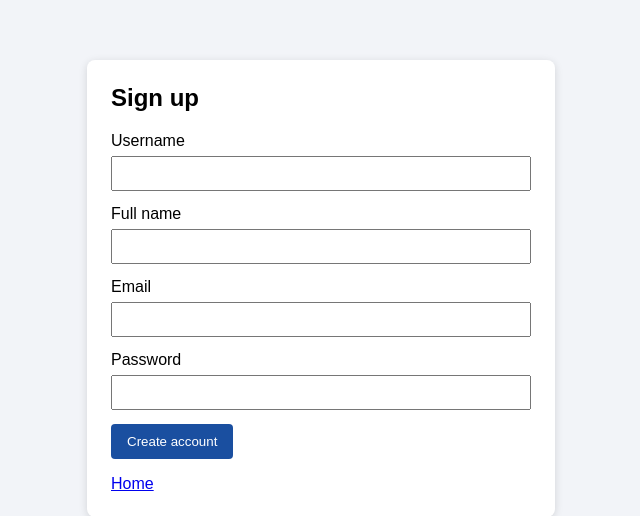
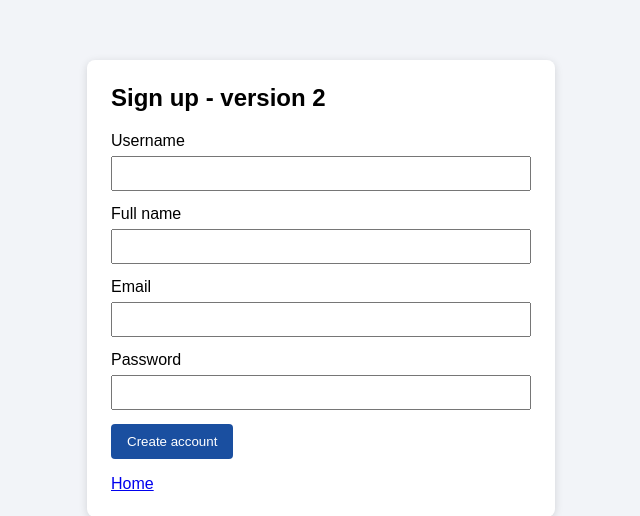
Before and after one commit to kdanick/sample-repo, a PHP site: page /signup.php in a window 1280 px wide. Shown: the top 516 px of the page, without its empty margins (319-959 px from the left). Run offline with PHP 8.4, Linux system fonts and the light colour scheme.

Commit message:
Modified signup and login pages

```diff
--- a/config.php
+++ b/config.php
@@ -1,6 +1,5 @@
 <?php
-// Edit the password on the server after cloning (do not commit the real one)
-$conn = new mysqli("localhost", "cat2user", "CHANGE_ME", "CAT2");
+$conn = new mysqli("localhost", "danick", "CHANGE_ME", "CAT2");
 if ($conn->connect_error) {
     die("Connection failed: " . $conn->connect_error);
 }
--- a/login.php
+++ b/login.php
@@ -18,9 +18,9 @@ if ($_SERVER["REQUEST_METHOD"] === "POST") {
 }
 ?>
 <!DOCTYPE html>
-<html><head><title>Login</title><link rel="stylesheet" href="style.css"></head>
+<html><head><title>Login - version 2</title><link rel="stylesheet" href="style.css"></head>
 <body><div class="box">
-<h2>Log in</h2>
+<h2>Log in - version 2</h2>
 <form method="POST">
   Username <input type="text" name="username" required>
   Password <input type="password" name="password" required>
--- a/signup.php
+++ b/signup.php
@@ -25,9 +25,9 @@ if ($_SERVER["REQUEST_METHOD"] === "POST") {
 }
 ?>
 <!DOCTYPE html>
-<html><head><title>Sign up</title><link rel="stylesheet" href="style.css"></head>
+<html><head><title>Sign up - version 2</title><link rel="stylesheet" href="style.css"></head>
 <body><div class="box">
-<h2>Sign up</h2>
+<h2>Sign up - version 2</h2>
 <form method="POST">
   Username <input type="text" name="username" required>
   Full name <input type="text" name="fullname" required>
```
